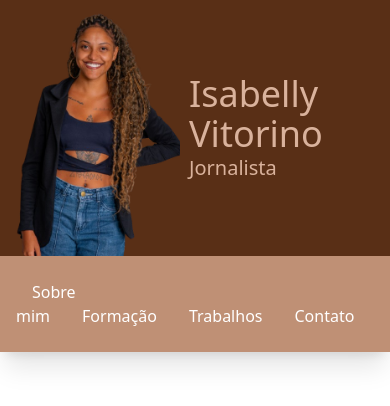
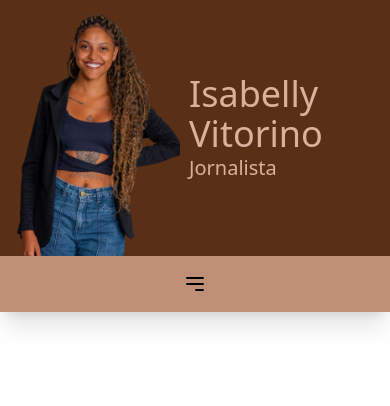
Before and after one commit to Antonio-Jr28/portifolio-isabelly-vitorino, a React (Create React App) app: page / in a window 390 px wide. Shown: the top 406 px of the page. Built offline with nearby package versions, Linux system fonts and the light colour scheme.

Commit message:
criando navbar mobile

```diff
--- a/src/components/navbar/navbar-desktop.component.tsx
+++ b/src/components/navbar/navbar-desktop.component.tsx
@@ -4,9 +4,9 @@ interface NavBarDesktopProps {
   menuItems: { label: string; link: string }[];
 }
 
-export const NavBarDesktop: React.FC<NavBarDesktopProps> = ({ menuItems }) => {
+export const NavbarDesktop: React.FC<NavBarDesktopProps> = ({ menuItems }) => {
   return (
-    <div>
+    <div className="hidden md:flex gap-10 items-center justify-around">
       {menuItems.map((item, index) => (
         <a
           key={index}
--- /dev/null
+++ b/src/components/navbar/navbar-mobile.component.tsx
@@ -0,0 +1,72 @@
+import { memoryUsage } from "process";
+import React, { useEffect, useState, useRef } from "react";
+
+interface NavbarMobileProps {
+  menuItems: { label: string; link: string }[];
+}
+
+export const NavbarMobile: React.FC<NavbarMobileProps> = ({ menuItems }) => {
+  const [isMenuOpen, setIsmenuOpen] = useState(false);
+  const menuRef = useRef<HTMLDivElement | null>(null);
+
+  const toggleMenu = () => {
+    setIsmenuOpen(!isMenuOpen);
+  };
+
+  const closeMenu = () => {
+    setIsmenuOpen(false);
+  };
+
+  useEffect(() => {
+    const handleOutsideClick = (event: MouseEvent) => {
+      if (
+        menuRef.current &&
+        !menuRef.current.contains?.(event.target as Node)
+      ) {
+        closeMenu();
+      }
+    };
+
+    document.addEventListener("click", handleOutsideClick);
+
+    return () => {
+      document.removeEventListener("click", handleOutsideClick);
+    };
+  }, []);
+
+  return (
+    <div className="md:hidden cursor-pointer" ref={menuRef}>
+      <svg
+        className="w-6 h-6"
+        fill="none"
+        stroke="currentColor"
+        viewBox="0 0 24 24"
+        xmlns="http://www.w3.org/2000/svg"
+        onClick={toggleMenu}
+      >
+        <path
+          strokeLinecap="round"
+          strokeLinejoin="round"
+          strokeWidth="2"
+          d="M4 6h16M4 12h16m-7 6h7"
+        ></path>
+      </svg>
+      {isMenuOpen && (
+        <div className="absolut top-16 left-0 right-0 bg-[#8c5230] z-10 border rounded-md shadow-md">
+          <ul className="flex flex-row items-center md:flex-row md:items-center gap-4 p-4">
+            {menuItems.map((item, index) => (
+              <li key={index}>
+                <a
+                  className="text-white hover:text-[#8c5230]"
+                  href={item.link}
+                >
+                  {item.label}
+                </a>
+              </li>
+            ))}
+          </ul>
+        </div>
+      )}
+    </div>
+  );
+};
--- a/src/components/navbar/navbar.component.tsx
+++ b/src/components/navbar/navbar.component.tsx
@@ -1,6 +1,7 @@
 import { Link } from "react-router-dom";
 import React from "react";
-import { NavBarDesktop } from "./navbar-desktop.component";
+import { NavbarDesktop } from "./navbar-desktop.component";
+import { NavbarMobile } from "./navbar-mobile.component";
 
 export const Navbar = () => {
   const menuItems = [
@@ -10,8 +11,9 @@ export const Navbar = () => {
     { label: "Contato", link: "/contato" },
   ];
   return (
-    <div className="flex flex-col items-center justify-around p-4 h-24 w-100% shadow-xl bg-[#bf9075] md:flex-row md:justify-around md:items-center md:px-24 md:h-10  ">
-      <NavBarDesktop menuItems={menuItems} />
+    <div className="flex flex-col items-center justify-around p-4 h-18 w-100% shadow-xl bg-[#bf9075] md:flex-row md:justify-around md:items-center md:px-24 md:h-10  ">
+      <NavbarDesktop menuItems={menuItems} />
+      <NavbarMobile menuItems={menuItems} />
     </div>
   );
 };
```
